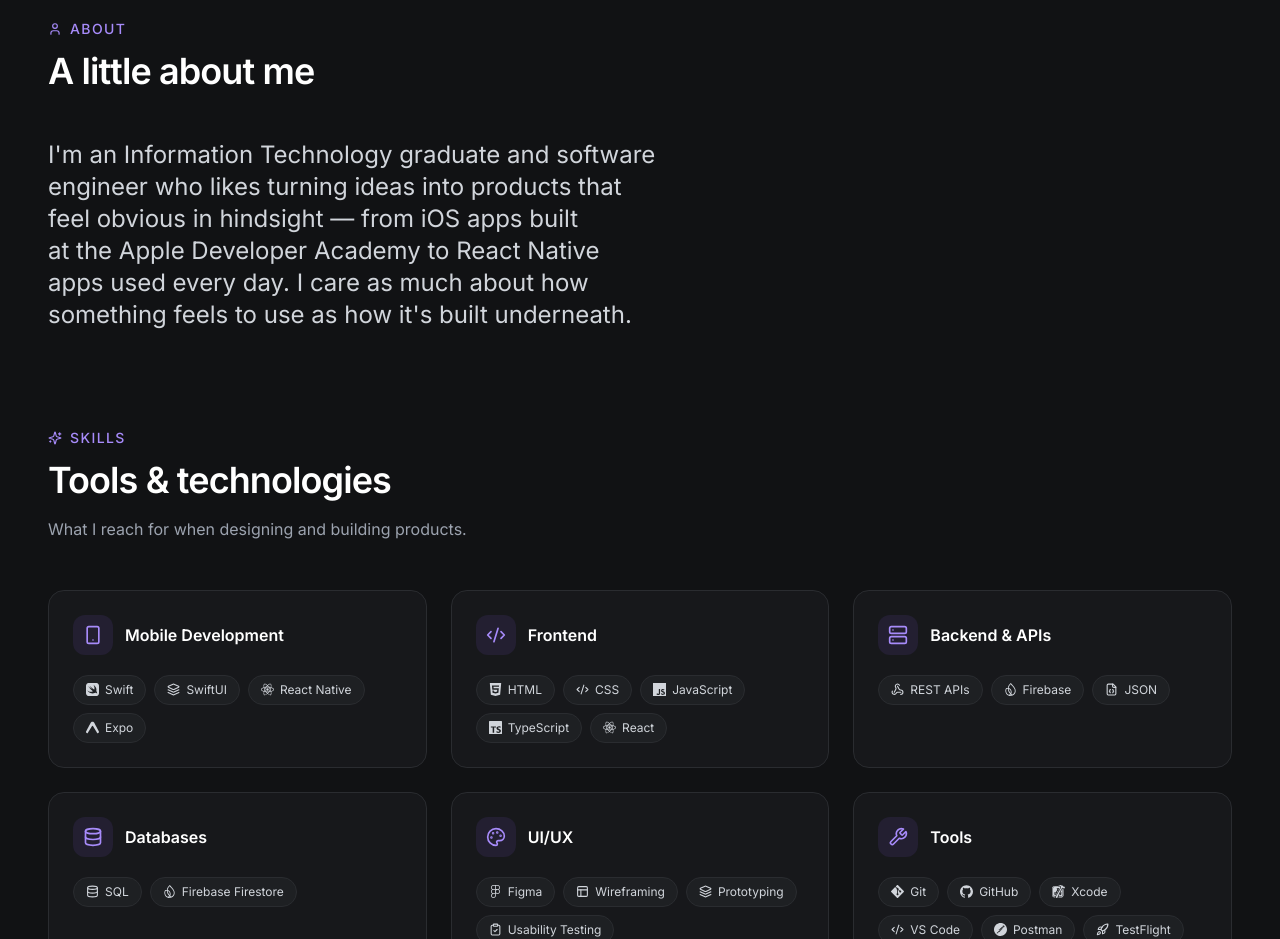
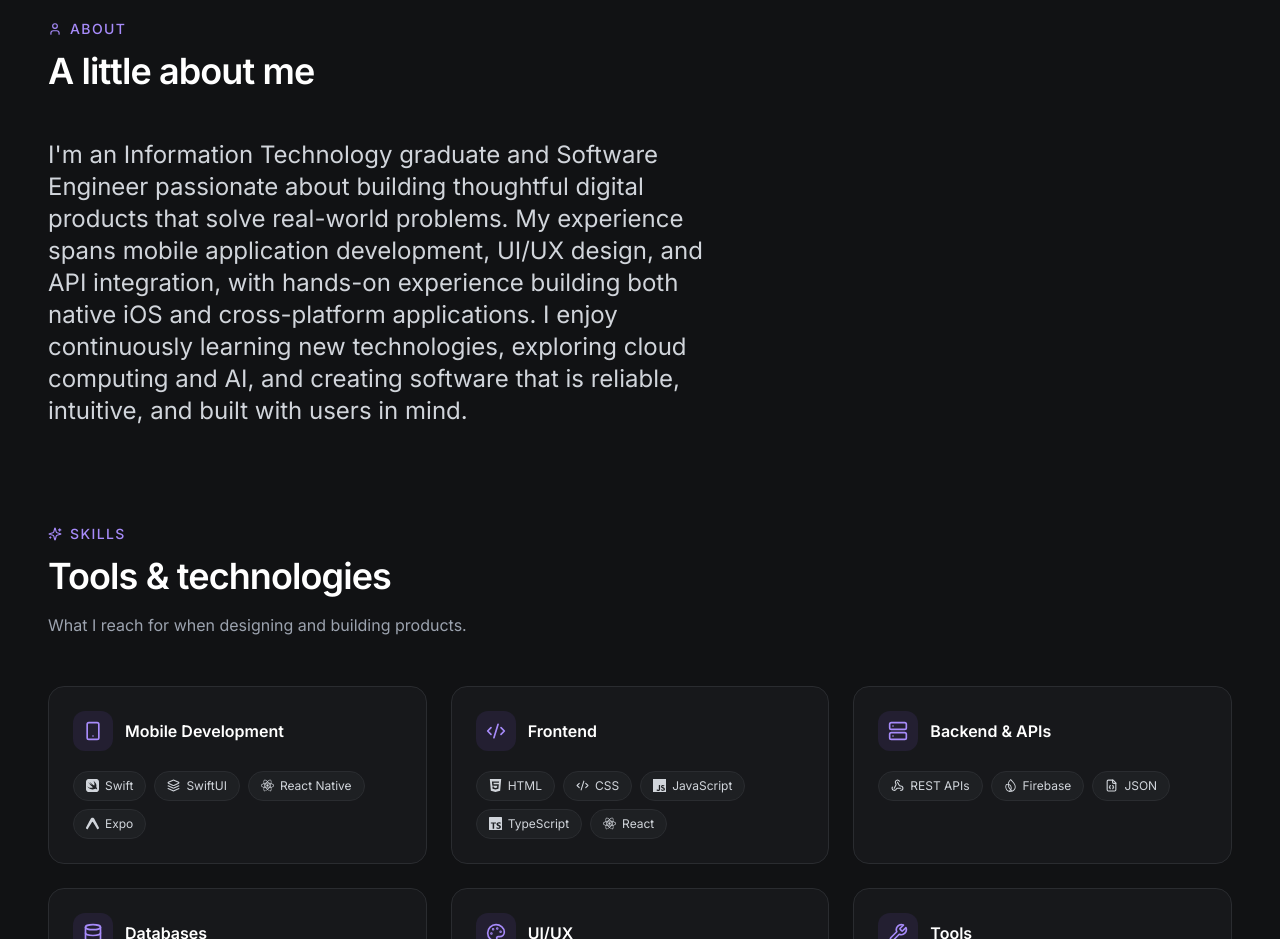
Before and after one commit to samarsalemqq/samar-portfolio, a Next.js app: page / in a window 1280 px wide. Shown: the part 1700-2639 px from the top of the page. Built offline with nearby package versions, Linux system fonts and the light colour scheme.

Commit message:
Update about section

```diff
--- a/components/About.tsx
+++ b/components/About.tsx
@@ -1,20 +1,20 @@
 import { User } from "lucide-react";
 import SectionHeading from "@/components/SectionHeading";
 
-// Deliberately just one paragraph — this is a portfolio, not a resume.
-// No stats, no timeline, no card grid. Let the projects do the talking.
 export default function About() {
   return (
     <section id="about" className="container-site py-7 sm:py-9 lg:py-12">
       <SectionHeading eyebrow="About" title="A little about me" icon={User} />
 
-      <p className="max-w-2xl animate-fade-up text-balance text-xl leading-relaxed text-gray-300 sm:text-2xl">
-        I&apos;m an Information Technology graduate and software engineer who
-        likes turning ideas into products that feel obvious in hindsight —
-        from iOS apps built at the Apple Developer Academy to React Native
-        apps used every day. I care as much about how something feels to use
-        as how it&apos;s built underneath.
-      </p>
+  <p className="max-w-2xl animate-fade-up text-balance text-xl leading-relaxed text-gray-300 sm:text-2xl">
+  I&apos;m an Information Technology graduate and Software Engineer passionate
+  about building thoughtful digital products that solve real-world problems.
+  My experience spans mobile application development, UI/UX design, and API
+  integration, with hands-on experience building both native iOS and
+  cross-platform applications. I enjoy continuously learning new technologies,
+  exploring cloud computing and AI, and creating software that is reliable,
+  intuitive, and built with users in mind.
+</p>
     </section>
   );
 }
```
